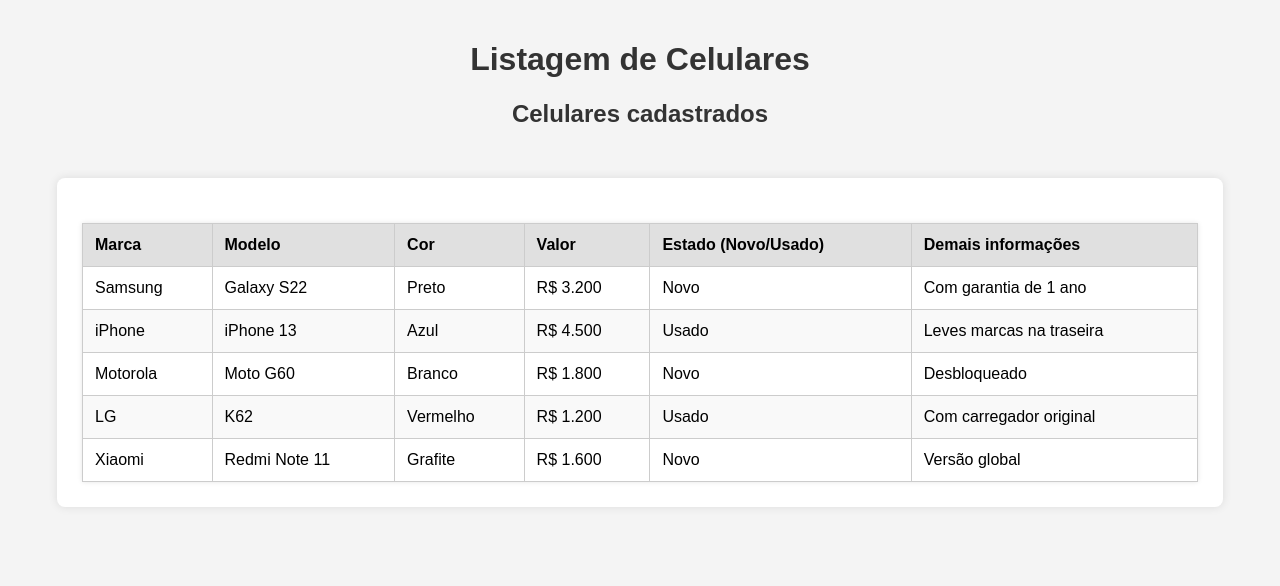
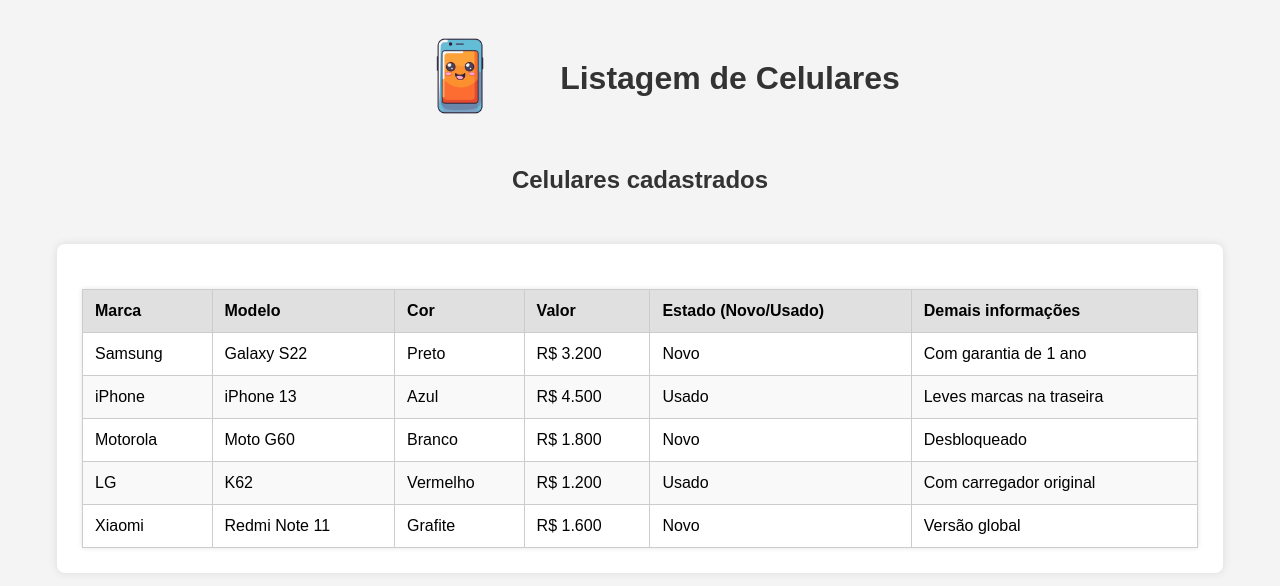
Before and after one commit to AulasFuturoDevSenai/FrontSemana2, a plain HTML site: page trello/CadastroCelular/listaCelulares.html in a window 1280 px wide. Drawn offline with Linux system fonts and the light colour scheme.

Commit message:
Incluindo flex box

```diff
--- a/trello/CadastroCelular/cadastro.css
+++ b/trello/CadastroCelular/cadastro.css
@@ -3,6 +3,22 @@ body{
     background-color: #f4f4f4;
     margin: 0;
     padding: 20px;
+}
+.cabecalho{
+    display: flex;
+    align-items: center;
+    gap: 20px;
+    justify-content: center;
+    margin-bottom: 30px;
+}
+
+.cabecalho img {
+    height: 80px; /* ajuste conforme o tamanho do logo */
+}
+
+.cabecalho h1 {
+    margin: 0;
+    color: #333;
 }
 
 .container{
--- a/trello/CadastroCelular/listaCelulares.html
+++ b/trello/CadastroCelular/listaCelulares.html
@@ -9,11 +9,17 @@
 </head>
 
 <body>
-    <h1>Listagem de Celulares</h1>
+    <div class="cabecalho">
+        <figure>
+            <img src="logo.png" alt="logo da empresa">
+        </figure>
+        <h1>Listagem de Celulares</h1>
+    </div>
 
     <h2>Celulares cadastrados</h2>
-<div class="container-tabela">
-    <table>
+
+    <div class="container-tabela">
+        <table>
         <thead>
             <tr>
                 <th>Marca</th>
```
Also changed, not shown: trello/CadastroCelular/logo.png (added).
